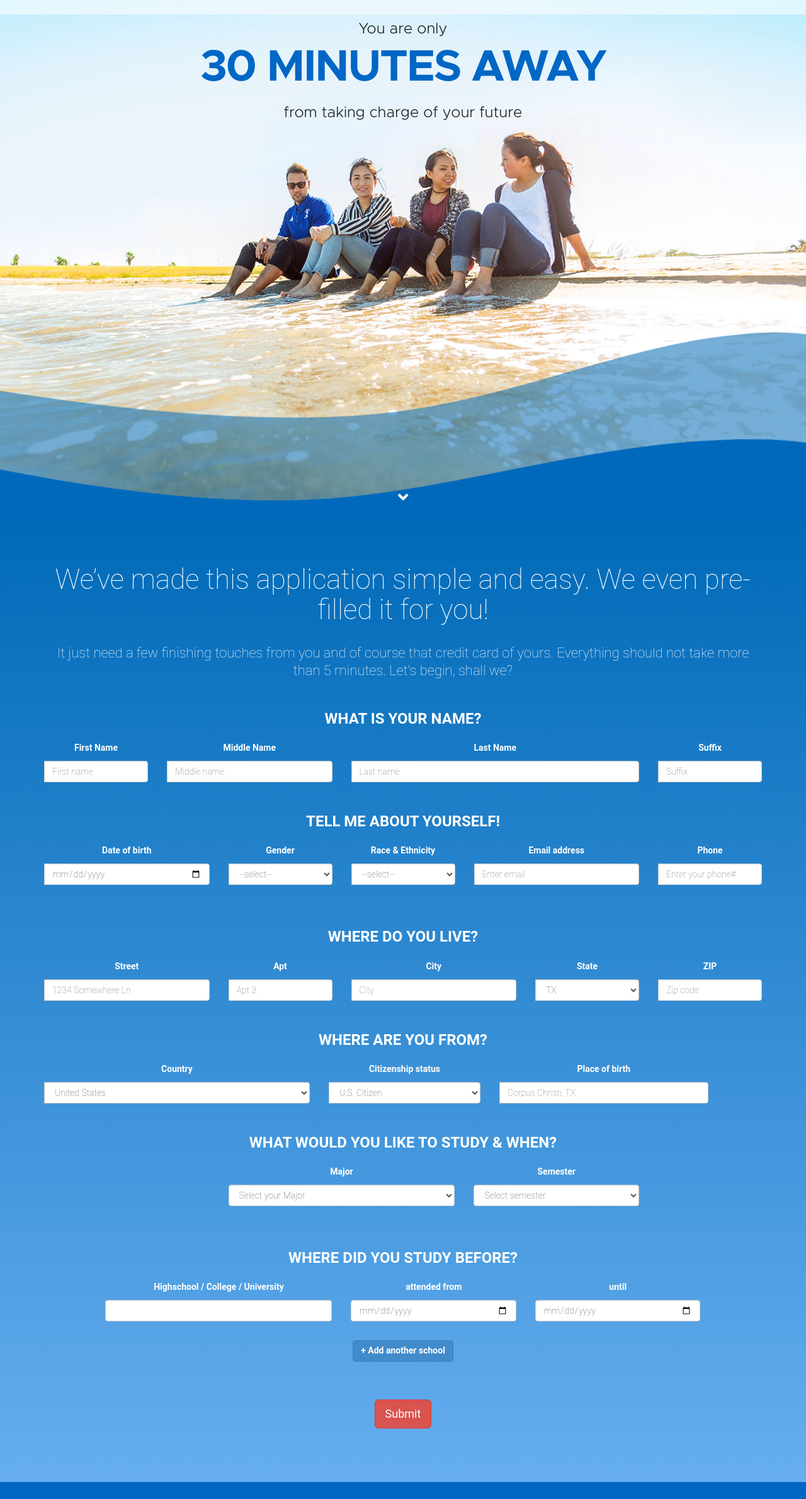
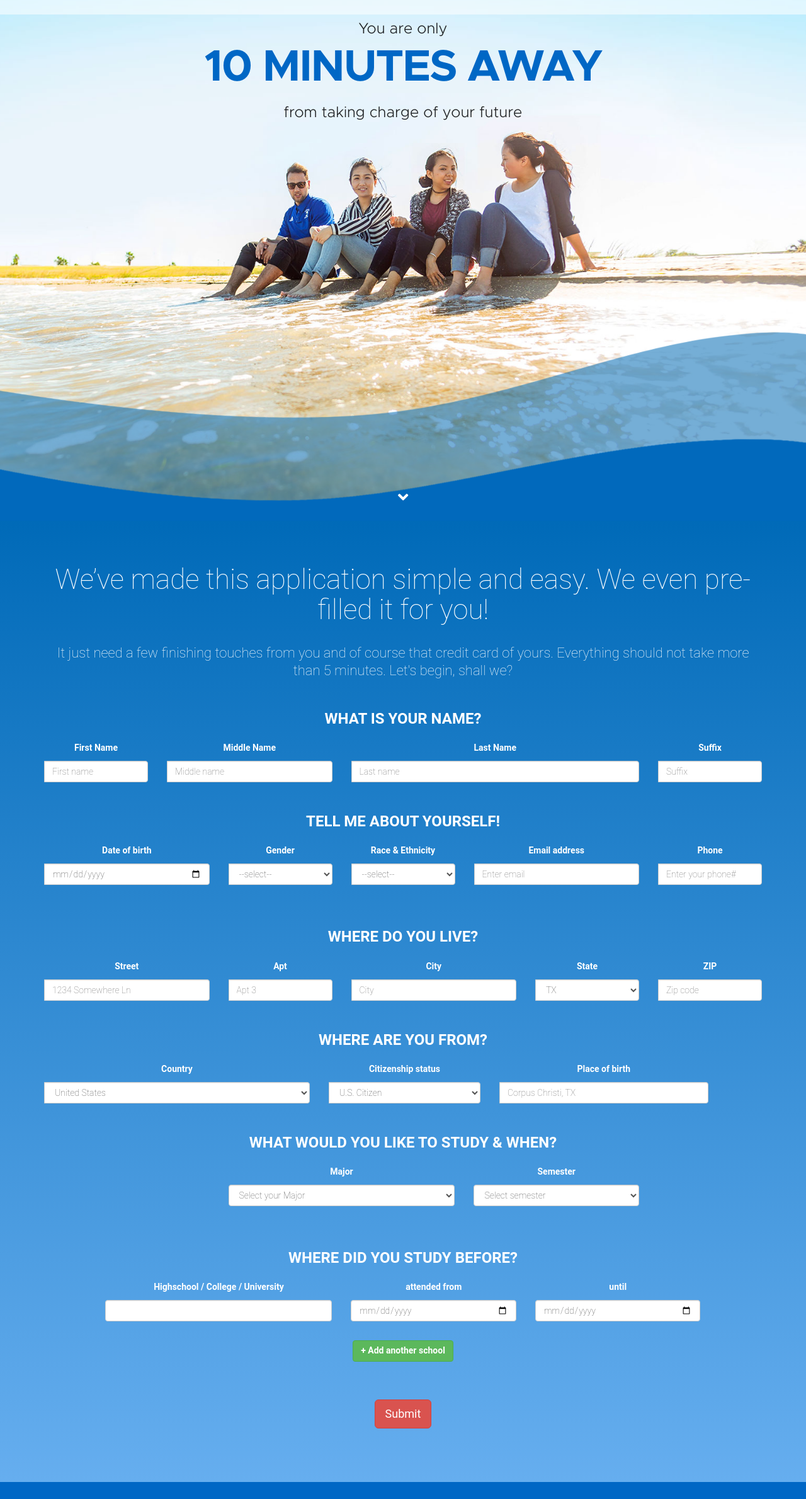
Before and after one commit to jacek-jonca/tamucc-quickapp, a plain HTML site: page public/index.html in a window 1280 px wide. Shown: the part 123-2503 px from the top of the page at 63% size. Drawn offline with nearby package versions, Linux system fonts and the light colour scheme; some packages are replaced by stand-ins of ours; grey boxes are pictures that could not be loaded.

Commit message:
changed color of add school button to green plus it takes 10 minutes not 30

```diff
--- a/public/index.html
+++ b/public/index.html
@@ -146,7 +146,7 @@
                             <div class="col-md-12">
                                 <div class="hero_content">
                                     <h3>You are only</h3>
-                                    <h1>30 MINUTES AWAY</h1>
+                                    <h1>10 MINUTES AWAY</h1>
                                     <h3>from taking charge of your future</h3>
                                 </div>
                             </div>
@@ -751,7 +751,7 @@
   <div class="form-group">
     <div class="row">
       <div class="col-md-12">
-          <p class="add-one btn btn-primary">+ Add another school</p>
+          <p class="add-one btn btn-success">+ Add another school</p>
       </div>
   </div>
 </fieldset>
```
